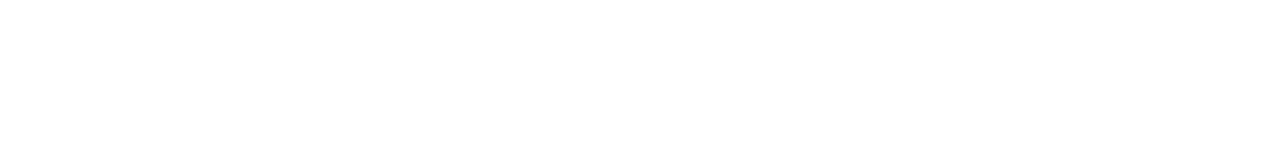
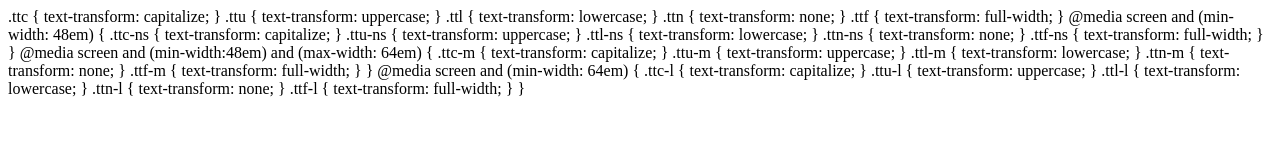
Before and after one commit to mrmrs/css-text-transform, a website: page index.html in a window 1280 px wide. Drawn offline with Linux system fonts and the light colour scheme.

Commit message:
Adding css contents to html file for documentation

```diff
--- a/index.html
+++ b/index.html
@@ -12,5 +12,35 @@
     <link rel="stylesheet" href="text-transform.css">
   </head>
   <body>
-  </body>
+.ttc { text-transform: capitalize; }
+.ttu { text-transform: uppercase; }
+.ttl { text-transform: lowercase; }
+.ttn { text-transform: none; }
+.ttf { text-transform: full-width; }
+
+@media screen and (min-width: 48em) {
+.ttc-ns { text-transform: capitalize; }
+.ttu-ns { text-transform: uppercase; }
+.ttl-ns { text-transform: lowercase; }
+.ttn-ns { text-transform: none; }
+.ttf-ns { text-transform: full-width; }
+}
+
+@media screen and (min-width:48em) and (max-width: 64em) {
+.ttc-m { text-transform: capitalize; }
+.ttu-m { text-transform: uppercase; }
+.ttl-m { text-transform: lowercase; }
+.ttn-m { text-transform: none; }
+.ttf-m { text-transform: full-width; }
+}
+
+@media screen and (min-width: 64em) {
+.ttc-l { text-transform: capitalize; }
+.ttu-l { text-transform: uppercase; }
+.ttl-l { text-transform: lowercase; }
+.ttn-l { text-transform: none; }
+.ttf-l { text-transform: full-width; }
+}
+
+</body>
 </html>
```
